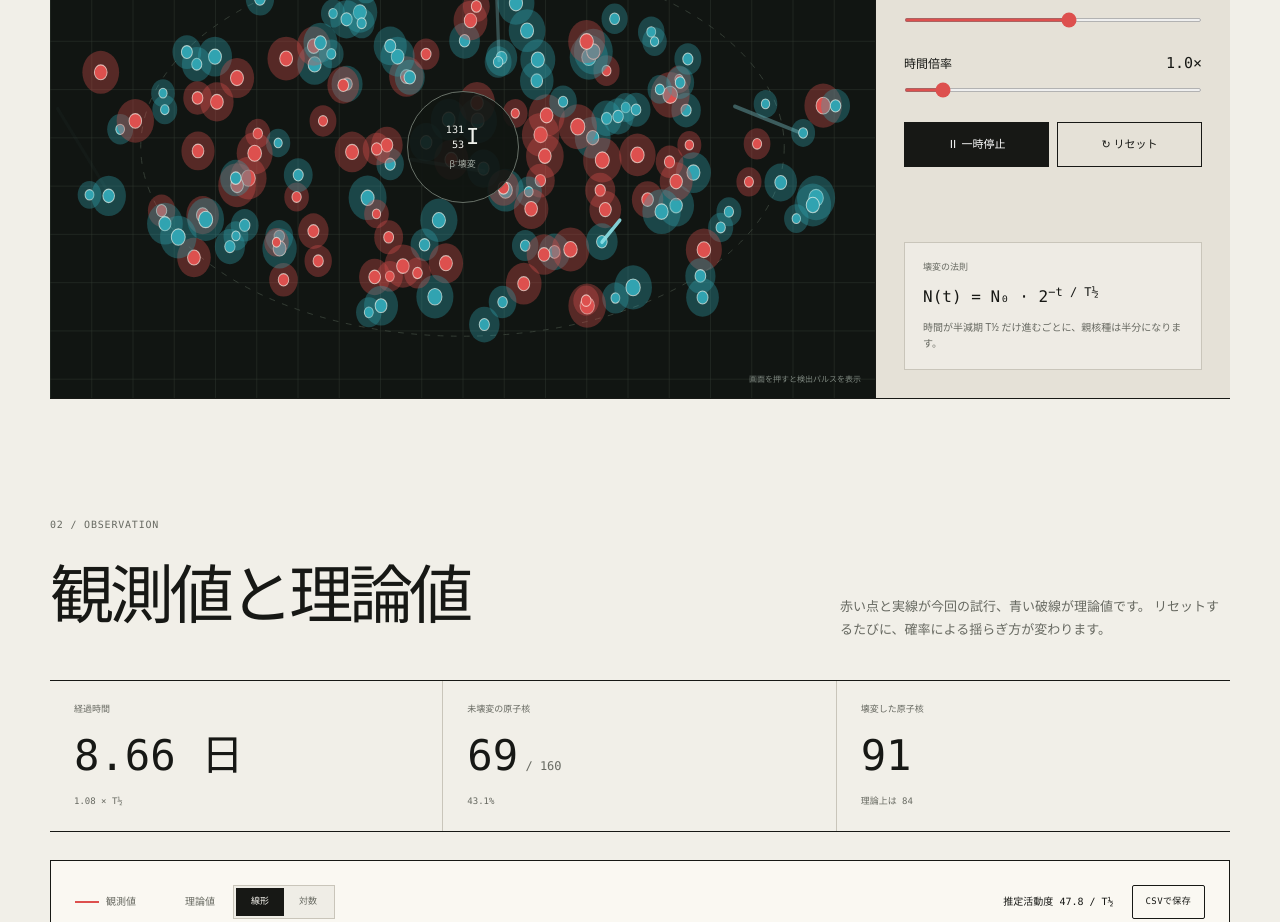
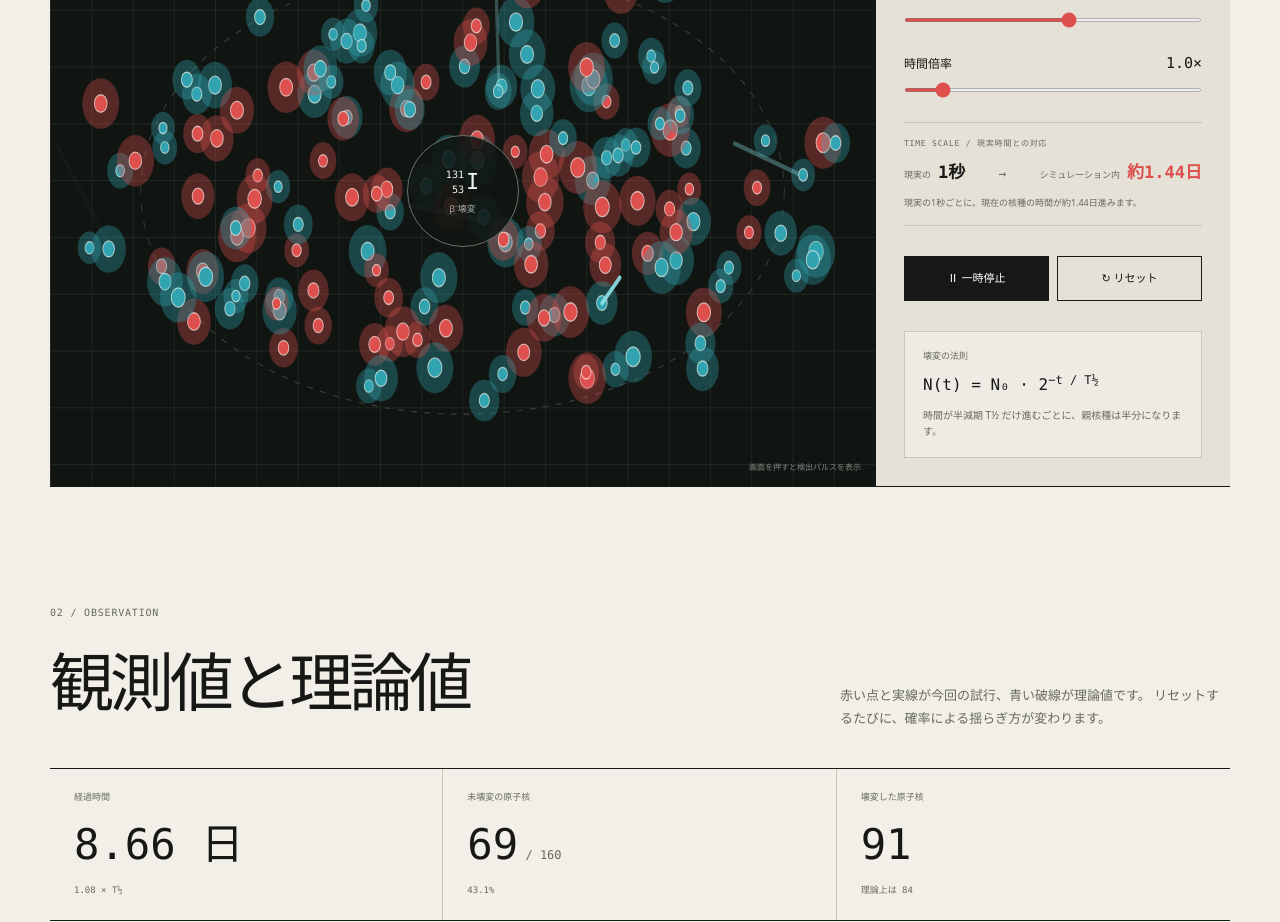
Before and after one commit to shymohn99/nuclear-decay-lab, a Next.js app: page / in a window 1280 px wide. Shown: the part 1360-2282 px from the top of the page. Built offline with nearby package versions, Linux system fonts and the light colour scheme.

Commit message:
Show real-time simulation rate
Display how much simulated time passes per real-world second, with automatic unit conversion.

```diff
--- a/app/globals.css
+++ b/app/globals.css
@@ -732,6 +732,57 @@ input[type="range"] {
   cursor: pointer;
 }
 
+.time-rate {
+  display: grid;
+  gap: 10px;
+  padding: 15px 0;
+  border-top: 1px solid var(--line);
+  border-bottom: 1px solid var(--line);
+}
+
+.time-rate > span {
+  color: var(--muted);
+  font-family: var(--mono);
+  font-size: 8px;
+  letter-spacing: 0.1em;
+}
+
+.time-rate > div {
+  display: grid;
+  grid-template-columns: auto auto 1fr auto auto;
+  align-items: baseline;
+  gap: 7px;
+}
+
+.time-rate small {
+  color: var(--muted);
+  font-size: 9px;
+}
+
+.time-rate strong {
+  font-family: var(--mono);
+  font-size: 17px;
+  font-weight: 600;
+  white-space: nowrap;
+}
+
+.time-rate strong:last-child { color: rgb(var(--parent-rgb)); }
+
+.time-rate b {
+  color: var(--muted);
+  font-family: var(--mono);
+  font-size: 13px;
+  font-weight: 400;
+  text-align: center;
+}
+
+.time-rate p {
+  margin: 0;
+  color: var(--muted);
+  font-size: 9px;
+  line-height: 1.6;
+}
+
 .control-actions {
   display: grid;
   grid-template-columns: 1fr 1fr;
@@ -1094,6 +1145,9 @@ footer a:hover { color: rgb(var(--parent-rgb)); }
 @media (max-width: 430px) {
   .series-tabs strong { font-size: 11px; }
   .series-tabs small { font-size: 7px; }
+  .time-rate > div { grid-template-columns: auto auto 1fr; }
+  .time-rate > div small:nth-of-type(2) { grid-column: 1; }
+  .time-rate > div strong:last-child { grid-column: 2 / -1; }
 }
 
 @media (prefers-reduced-motion: reduce) {
--- a/app/page.tsx
+++ b/app/page.tsx
@@ -466,6 +466,38 @@ function formatElapsed(halfLives: number, preset: IsotopePreset) {
   return `${formatNumber(value)} ${preset.unit}`;
 }
 
+function formatSimulationRate(preset: IsotopePreset, speed: number) {
+  const secondsPerUnit: Record<string, number> = {
+    秒: 1,
+    分: 60,
+    時間: 60 * 60,
+    日: 24 * 60 * 60,
+    年: 365.25 * 24 * 60 * 60,
+  };
+  const simulatedSeconds =
+    preset.halfLife *
+    (secondsPerUnit[preset.unit] ?? 1) *
+    SIMULATED_HALF_LIVES_PER_SECOND *
+    speed;
+  const simulatedYears = simulatedSeconds / secondsPerUnit.年;
+
+  if (simulatedSeconds < 60) return `${formatNumber(simulatedSeconds)}秒`;
+  if (simulatedSeconds < secondsPerUnit.時間) {
+    return `${formatNumber(simulatedSeconds / secondsPerUnit.分)}分`;
+  }
+  if (simulatedSeconds < secondsPerUnit.日) {
+    return `${formatNumber(simulatedSeconds / secondsPerUnit.時間)}時間`;
+  }
+  if (simulatedSeconds < secondsPerUnit.年) {
+    return `${formatNumber(simulatedSeconds / secondsPerUnit.日)}日`;
+  }
+  if (simulatedYears < 10000) return `${formatNumber(simulatedYears)}年`;
+  if (simulatedYears < 1e8) {
+    return `${formatNumber(simulatedYears / 10000)}万年`;
+  }
+  return `${formatNumber(simulatedYears / 1e8)}億年`;
+}
+
 function appendHistoryPoint(
   points: HistoryPoint[],
   point: HistoryPoint,
@@ -537,6 +569,7 @@ export default function Home() {
   );
   const parentColor = `rgb(${preset.parentRgb})`;
   const daughterColor = `rgb(${preset.daughterRgb})`;
+  const simulationRate = formatSimulationRate(preset, speed);
 
   const selectSeries = useCallback((nextSeries: DecaySeries) => {
     const firstPreset = PRESETS.find((item) => item.series === nextSeries);
@@ -1071,6 +1104,20 @@ export default function Home() {
               />
             </label>
 
+            <div className="time-rate" aria-live="polite">
+              <span>TIME SCALE / 現実時間との対応</span>
+              <div>
+                <small>現実の</small>
+                <strong>1秒</strong>
+                <b aria-hidden="true">→</b>
+                <small>シミュレーション内</small>
+                <strong>約{simulationRate}</strong>
+              </div>
+              <p>
+                現実の1秒ごとに、現在の核種の時間が約{simulationRate}進みます。
+              </p>
+            </div>
+
             <div className="control-actions">
               <button
                 type="button"
```
Also changed, not shown: 1 other file (tests, documents, lock files or other folders).
